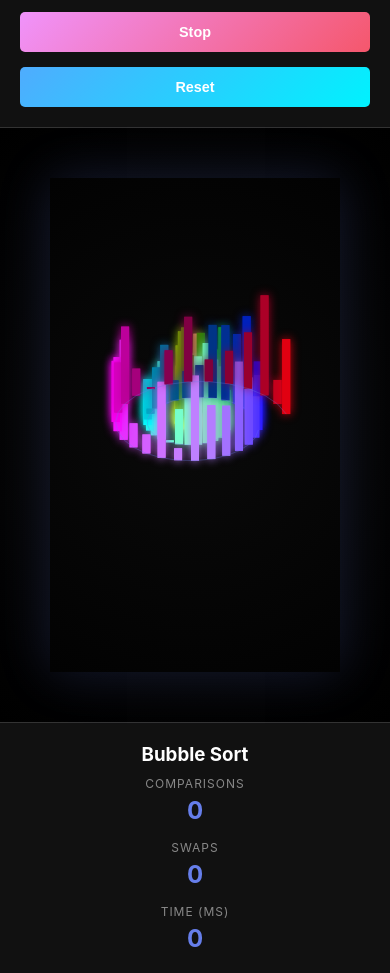
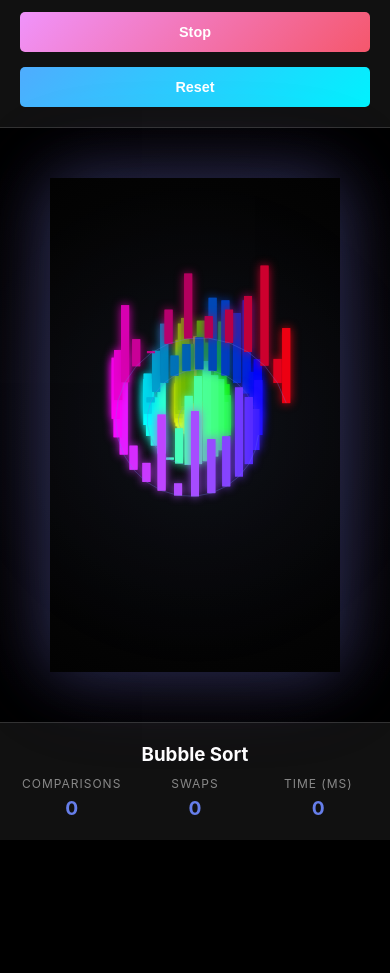
Before and after one commit to kreggscode/kreggscode-sorting-visualizer, a plain HTML site: page spiral-view.html in a window 390 px wide. Shown: the part 621-1594 px from the top of the page. After the commit the page ends 1461 px from the top, so only its background shows below. Drawn offline with Linux system fonts and the light colour scheme.

Commit message:
MOBILE FIX: Circle+Spiral responsive, horizontal stats, bigger canvas, glowing backgrounds, top-down spiral view

```diff
--- a/spiral-view.html
+++ b/spiral-view.html
@@ -170,10 +170,28 @@
             padding: 30px;
             min-height: calc(100vh - 250px);
             background: radial-gradient(circle at center, #0a0a0a 0%, #000 100%);
+            position: relative;
+        }
+
+        .canvas-container::before {
+            content: '';
+            position: absolute;
+            width: 100%;
+            height: 100%;
+            background: radial-gradient(circle at center, rgba(102, 126, 234, 0.12) 0%, transparent 70%);
+            animation: spiralPulse 4s ease-in-out infinite;
+            pointer-events: none;
+        }
+
+        @keyframes spiralPulse {
+            0%, 100% { opacity: 0.4; transform: scale(0.98); }
+            50% { opacity: 0.8; transform: scale(1.02); }
         }
 
         canvas {
-            box-shadow: 0 0 50px rgba(102, 126, 234, 0.2);
+            box-shadow: 0 0 60px rgba(102, 126, 234, 0.3), 0 0 100px rgba(118, 75, 162, 0.2);
+            position: relative;
+            z-index: 1;
         }
 
         .info-panel {
@@ -231,9 +249,28 @@
                 width: 100%;
             }
 
+            .canvas-container {
+                padding: 20px 10px;
+            }
+
+            canvas {
+                max-width: 95vw !important;
+                max-height: 70vh !important;
+            }
+
             .stats {
-                flex-direction: column;
-                gap: 15px;
+                flex-direction: row;
+                gap: 20px;
+                flex-wrap: wrap;
+            }
+
+            .stat-item {
+                flex: 1;
+                min-width: 80px;
+            }
+
+            .stat-value {
+                font-size: 1.2rem;
             }
         }
     </style>
@@ -392,10 +429,10 @@
                     const t = (index / this.array.length) * spiralTurns * 2 * Math.PI;
                     const radius = (index / this.array.length) * maxRadius;
 
-                    // Create 3D effect with perspective
+                    // Create top-down spiral view (same on mobile and desktop)
                     const x = this.centerX + Math.cos(t) * radius;
-                    const y = this.centerY + Math.sin(t) * radius * 0.5; // Compressed Y for 3D effect
-                    const z = Math.sin(t) * 50; // Depth
+                    const y = this.centerY + Math.sin(t) * radius; // Full circle for top-down view
+                    const z = Math.sin(t) * 30; // Subtle depth for color variation
 
                     // Bar height based on value
                     const barHeight = (value / maxValue) * 100;
@@ -421,12 +458,12 @@
                     this.ctx.fillRect(x - barWidth/2, y - barHeight, barWidth, barHeight);
                     this.ctx.shadowBlur = 0;
 
-                    // Draw connection lines for helix effect
+                    // Draw connection lines for helix effect (top-down view)
                     if (index > 0) {
                         const prevT = ((index - 1) / this.array.length) * spiralTurns * 2 * Math.PI;
                         const prevRadius = ((index - 1) / this.array.length) * maxRadius;
                         const prevX = this.centerX + Math.cos(prevT) * prevRadius;
-                        const prevY = this.centerY + Math.sin(prevT) * prevRadius * 0.5;
+                        const prevY = this.centerY + Math.sin(prevT) * prevRadius; // Full circle
 
                         this.ctx.strokeStyle = `rgba(102, 126, 234, 0.3)`;
                         this.ctx.lineWidth = 1;
```
Also changed, not shown: circle-view.html (+40 -3 lines).
